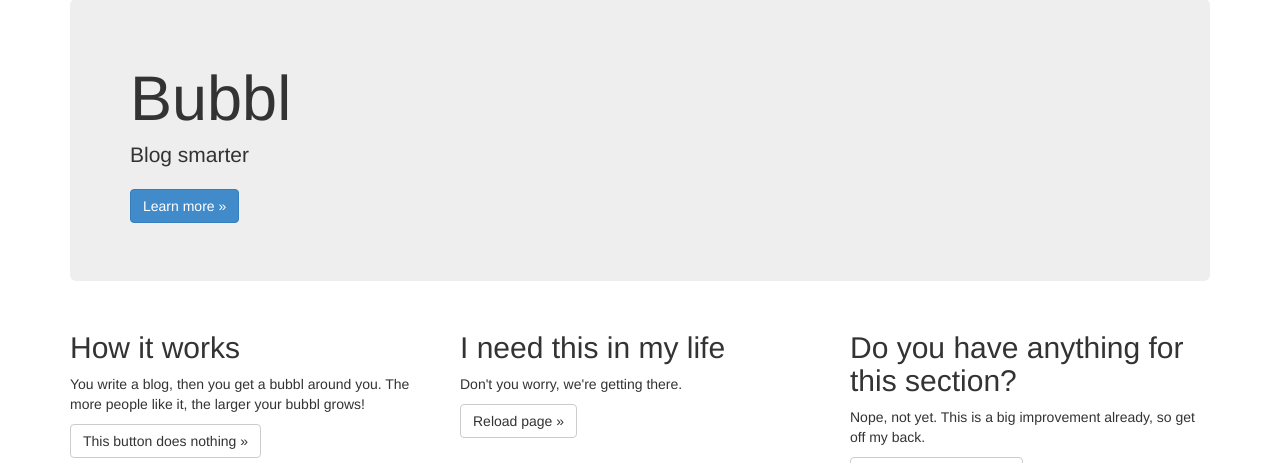
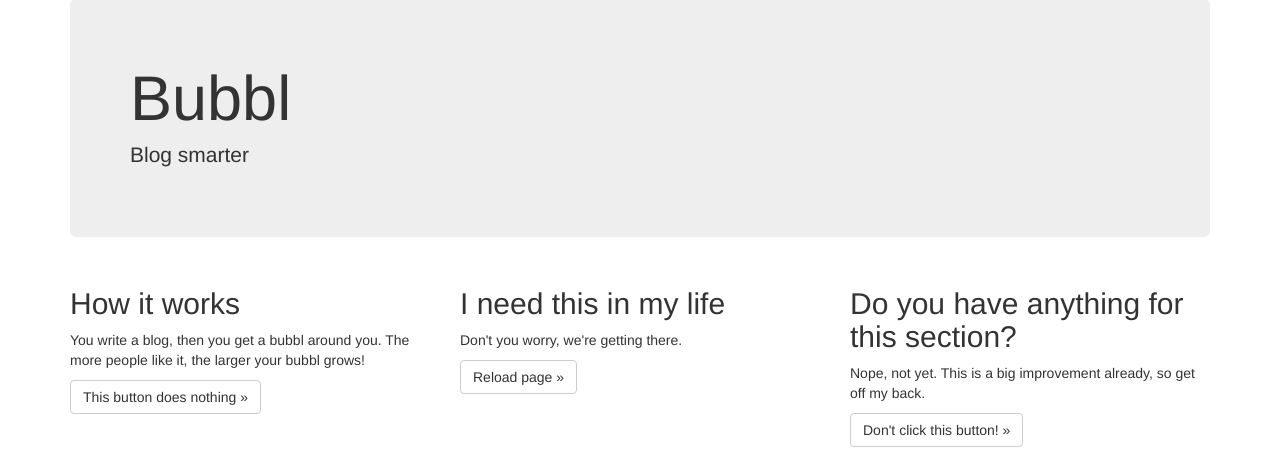
Before and after one commit to razgriz8426/Bubbl, a Flask app: page / in a window 1280 px wide. Shown: the part 51-514 px from the top of the page. Run offline with Flask 2, Linux system fonts and the light colour scheme; some libraries are stand-ins or nearby versions.

Commit message:
Remove learn more button

```diff
--- a/Bubbl/templates/index.html
+++ b/Bubbl/templates/index.html
@@ -5,7 +5,6 @@
 <div class="jumbotron">
     <h1>Bubbl</h1>
     <p class="lead">Blog smarter</p>
-    <p><a href="http://flask.pocoo.org/" class="btn btn-primary btn-large">Learn more &raquo;</a></p>
 </div>
 
 <div class="row">
```
